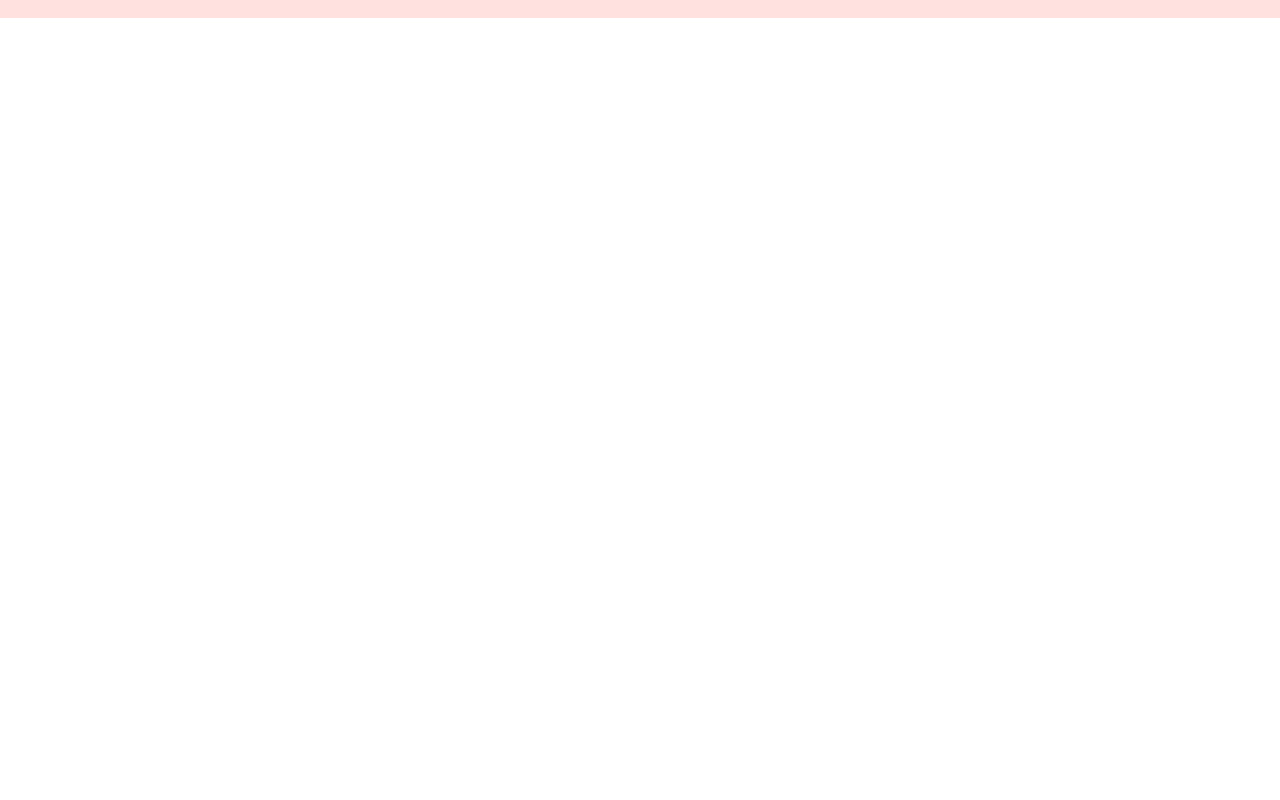
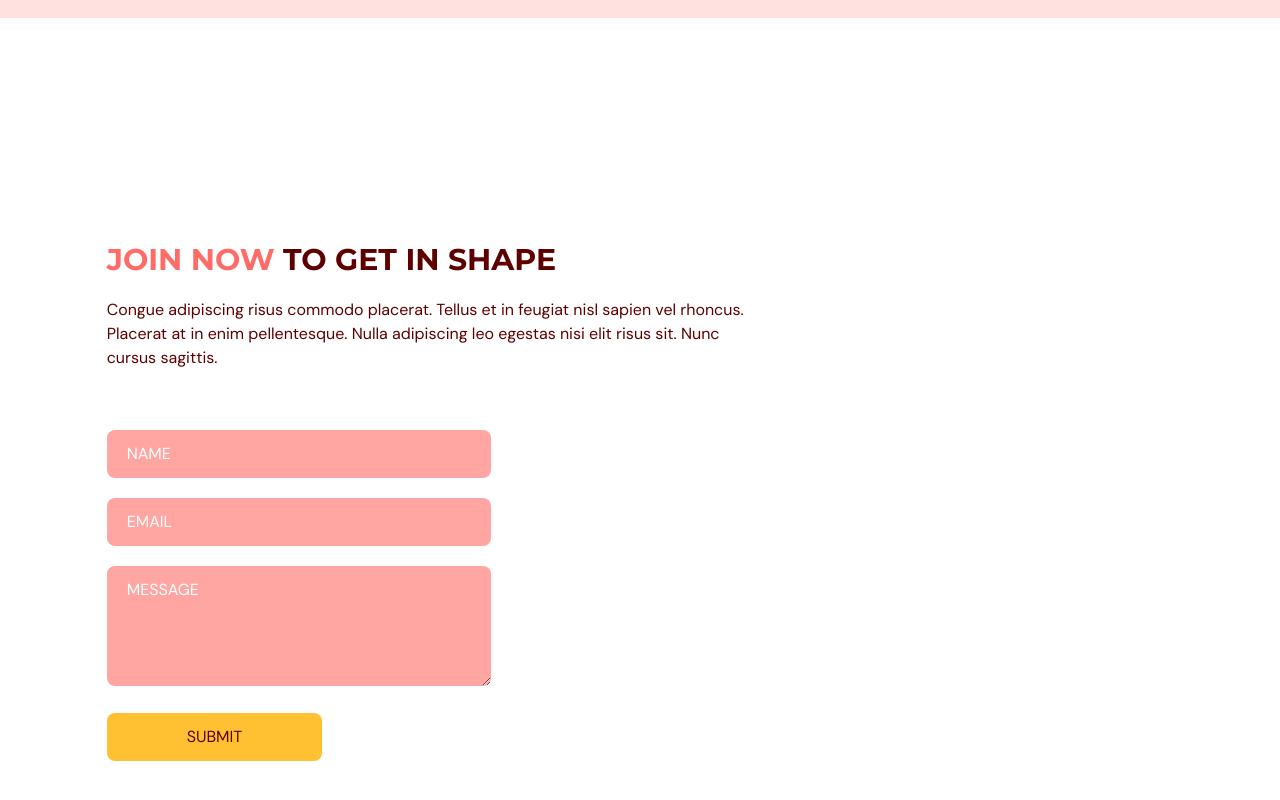
Before and after one commit to phattran2905/fitness-website, a React (Vite) app: page / in a window 1280 px wide. Shown: the part 2972-3772 px from the top of the page. Before the commit the page ends 2990 px from the top, so only its background shows below. Built offline with nearby package versions, Linux system fonts and the light colour scheme.

Commit message:
[ContactUs] Add form

```diff
--- a/package.json
+++ b/package.json
@@ -14,7 +14,8 @@
     "framer-motion": "^10.12.9",
     "react": "^18.2.0",
     "react-anchor-link-smooth-scroll": "^1.0.12",
-    "react-dom": "^18.2.0"
+    "react-dom": "^18.2.0",
+    "react-hook-form": "^7.43.9"
   },
   "devDependencies": {
     "@types/node": "^20.1.1",
--- a/src/App.tsx
+++ b/src/App.tsx
@@ -4,6 +4,7 @@
 import { SelectedPage } from "@/shared/types";
 import Benefits from "./scenes/benefits";
 import OurClasses from "./scenes/ourClasses";
+import ContactUs from "./scenes/contactUs";
 
 function App() {
   const [selectedPage, setSelectedPage] = useState<SelectedPage>(
@@ -39,6 +40,7 @@
       <Home setSelectedPage={setSelectedPage} />
       <Benefits setSelectedPage={setSelectedPage} />
       <OurClasses setSelectedPage={setSelectedPage} />
+      <ContactUs setSelectedPage={setSelectedPage} />
     </div>
 
 
--- /dev/null
+++ b/src/scenes/contactUs/index.tsx
@@ -0,0 +1,143 @@
+import { useForm } from "react-hook-form";
+import { SelectedPage } from "@/shared/types";
+import { motion } from "framer-motion";
+import ContactUsPageGrahpic from "@/assets/ContactUsPageGrahpic.png";
+import HText from "@/shared/HText";
+
+type Props = {
+  setSelectedPage: (value: SelectedPage) => void;
+};
+
+function ContactUs({ setSelectedPage }: Props) {
+  const inputStyles =
+    "mt-5 w-full rounded-lg bg-primary-300 px-5 py-3 placeholder-white";
+
+  const {
+    register,
+    trigger,
+    formState: { errors },
+  } = useForm();
+
+  const onSubmit = async (e: any) => {
+    const isValid = await trigger();
+    if (!isValid) {
+      e.preventDefault();
+    }
+  };
+
+  return (
+    <section id="contactus" className="mx-auto mt-32 w-5/6 pb-32 pt-24">
+      <motion.div
+        onViewportEnter={() => setSelectedPage(SelectedPage.ContactUs)}
+      >
+        {/* Header */}
+        <motion.div
+          className="md:w-3/5"
+          initial="hidden"
+          whileInView="visible"
+          viewport={{ once: true, amount: 0.5 }}
+          transition={{ delay: 0.2, duration: 0.5 }}
+          variants={{
+            hidden: { opacity: 0, x: -50 },
+            visible: { opacity: 1, x: 0 },
+          }}
+        >
+          <HText>
+            <span className="text-primary-500">JOIN NOW</span> TO GET IN SHAPE
+          </HText>
+
+          <p className="my-5">
+            Congue adipiscing risus commodo placerat. Tellus et in feugiat nisl
+            sapien vel rhoncus. Placerat at in enim pellentesque. Nulla
+            adipiscing leo egestas nisi elit risus sit. Nunc cursus sagittis.
+          </p>
+
+          {/* Form and image */}
+          <div className="mt-10 justify-between gap-8 md:flex ">
+            <motion.div
+              className="mt-10 basis-3/5 md:mt-0"
+              initial="hidden"
+              whileInView="visible"
+              viewport={{ once: true, amount: 0.5 }}
+              transition={{ delay: 0.2, duration: 0.5 }}
+              variants={{
+                hidden: { opacity: 0, y: 50 },
+                visible: { opacity: 1, y: 0 },
+              }}
+            >
+              <form
+                target="_blank"
+                onSubmit={onSubmit}
+                action="https://formsubmit.io/send/614d956a-220b-48bd-9620-b7bdb6fe8aaf"
+                method="POST"
+              >
+                <input
+                  className={inputStyles}
+                  type="text"
+                  placeholder="NAME"
+                  {...register("name", {
+                    required: true,
+                    maxLength: 100,
+                  })}
+                />
+                {errors.name && (
+                  <p className="mt-1 text-primary-500">
+                    {errors.name.type === "required" &&
+                      "This field is required."}
+                    {errors.name.type === "maxLength" &&
+                      "Max length is 100 characters"}
+                  </p>
+                )}
+
+                <input
+                  className={inputStyles}
+                  type="text"
+                  placeholder="EMAIL"
+                  {...register("email", {
+                    required: true,
+                    pattern: /^[A-Z0-9._%+-]+@[A-Z0-9.-]+\.[A-Z]{2,}$/i,
+                  })}
+                />
+                {errors.email && (
+                  <p className="mt-1 text-primary-500">
+                    {errors.email.type === "required" &&
+                      "This field is required."}
+                    {errors.email.type === "pattern" && "Invalid email address"}
+                  </p>
+                )}
+
+                <textarea
+                  className={inputStyles}
+                  rows={4}
+                  cols={50}
+                  placeholder="MESSAGE"
+                  {...register("message", {
+                    required: true,
+                    maxLength: 2000,
+                  })}
+                />
+                {errors.email && (
+                  <p className="mt-1 text-primary-500">
+                    {errors.email.type === "required" &&
+                      "This field is required."}
+                    {errors.email.type === "pattern" && "Invalid email address"}
+                  </p>
+                )}
+
+                {/* <input name="_formsubmit_id" type="text" className="hidden" /> */}
+
+                <button
+                  type="submit"
+                  className="mt-5 rounded-lg bg-secondary-500 px-20 py-3 transition duration-500 hover:text-white"
+                >
+                  SUBMIT
+                </button>
+              </form>
+            </motion.div>
+          </div>
+        </motion.div>
+      </motion.div>
+    </section>
+  );
+}
+export default ContactUs;
```
Also changed, not shown: 1 other file (tests, documents, lock files or other folders).
